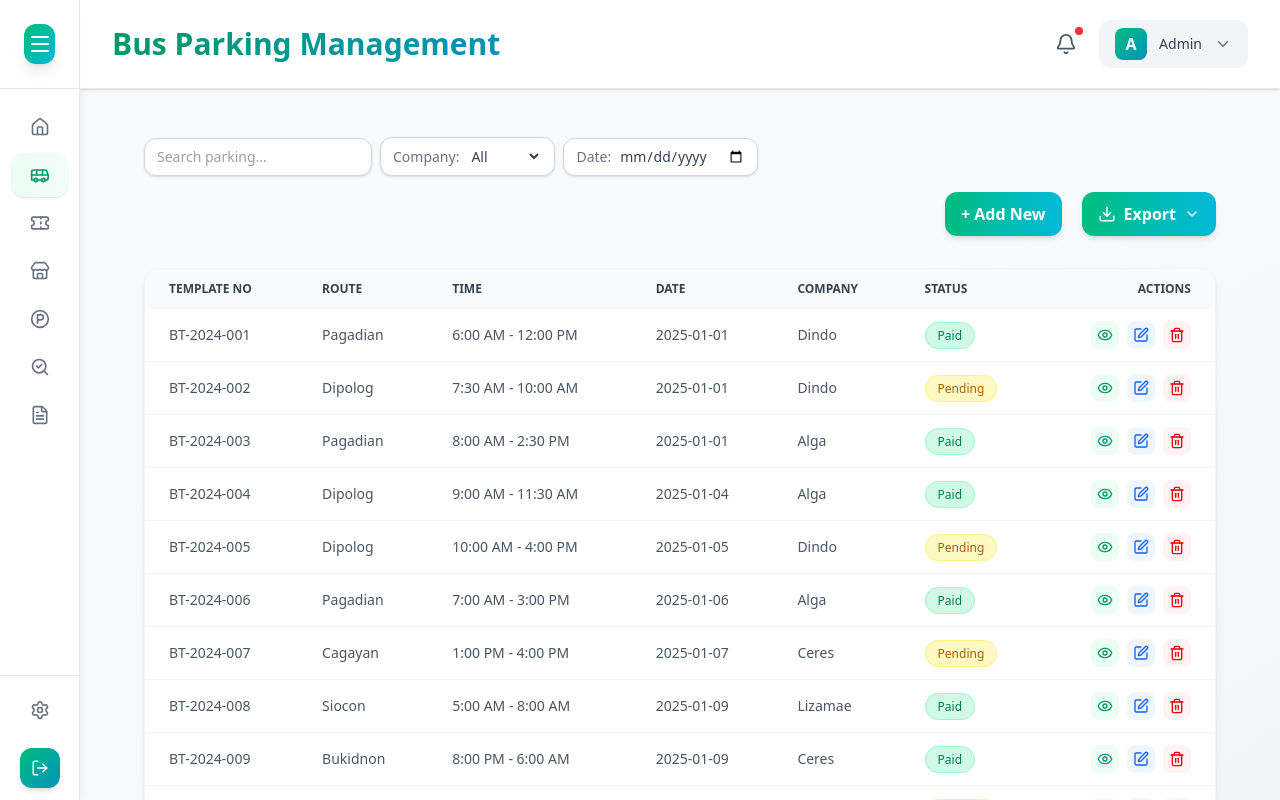
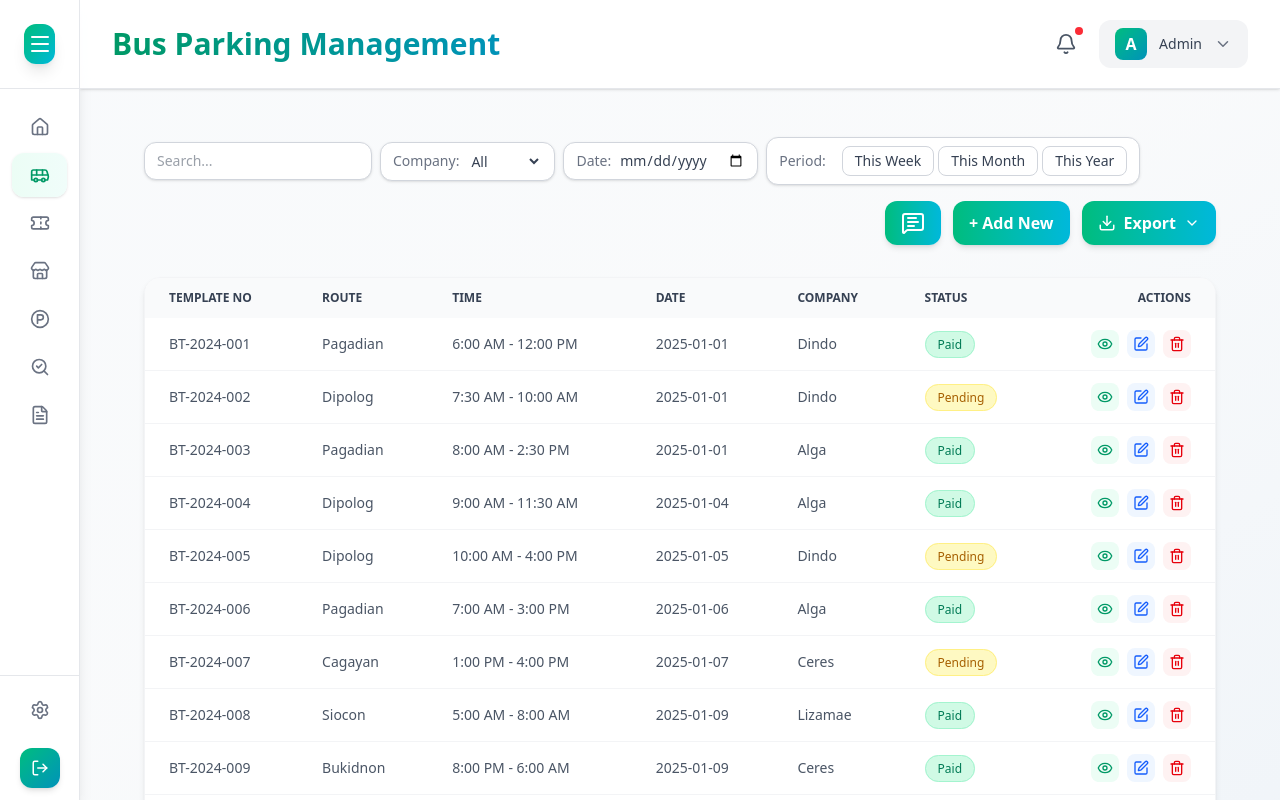
Before and after one commit to Tantalost/Software-Engineering, a React (Vite) app in the folder IBT/: page /buses-parking in a window 1280 px wide. Built offline with nearby package versions, Linux system fonts and the light colour scheme; sample sign-in values are in the browser's storage.

Commit message:
major changes

```diff
--- a/IBT/src/components/common/BusParkingFilters.jsx
+++ b/IBT/src/components/common/BusParkingFilters.jsx
@@ -4,35 +4,41 @@ const BusParkingFilters = ({
   searchQuery,
   setSearchQuery,
   selectedCompany,
+  setSelectedCompany,
+  uniqueCompanies = [],
   selectedDate,
   setSelectedDate,
-  setSelectedCompany,
-  uniqueCompanies,
+  selectedPeriod,
+  setSelectedPeriod,
+  showCompany = true,
+  showDate = true,
+  showPeriod = true,
 }) => {
+  const periods = ["This Week", "This Month", "This Year"];
+
   return (
     <div className="flex flex-wrap sm:flex-nowrap items-center gap-2 w-full">
+      {/* 🔍 Search */}
       <div className="flex items-center bg-white border border-gray-300 rounded-xl px-3 py-2 shadow-sm flex-grow sm:flex-none w-full sm:w-auto">
         <input
           type="text"
-          placeholder="Search parking..."
+          placeholder="Search..."
           value={searchQuery}
           onChange={(e) => setSearchQuery(e.target.value)}
           className="outline-none text-gray-700 text-sm w-full"
         />
       </div>
 
+      {/* 🏢 Company Filter */}
+      {showCompany && (
         <div className="flex items-center bg-white border border-gray-300 rounded-xl px-3 py-2 shadow-sm flex-grow sm:flex-none w-full sm:w-auto">
-        <label
-          htmlFor="company"
-          className="text-gray-500 text-sm mr-2 whitespace-nowrap"
-        >
+          <label className="text-gray-500 text-sm mr-2 whitespace-nowrap">
             Company:
           </label>
           <select
-          id="company"
             value={selectedCompany}
             onChange={(e) => setSelectedCompany(e.target.value)}
-          className="text-gray-700 text-sm outline-none bg-transparent w-full sm:w-auto"
+            className="text-gray-700 text-sm outline-none bg-transparent w-full"
           >
             <option value="">All</option>
             {uniqueCompanies.map((company, idx) => (
@@ -42,19 +48,46 @@ const BusParkingFilters = ({
             ))}
           </select>
         </div>
+      )}
 
+      {/* 📅 Date Picker */}
+      {showDate && (
         <div className="flex items-center bg-white border border-gray-300 rounded-xl px-3 py-2 shadow-sm flex-grow sm:flex-none w-full sm:w-auto">
-        <label htmlFor="date" className="text-gray-500 text-sm mr-2">
-          Date:
-        </label>
+          <label className="text-gray-500 text-sm mr-2">Date:</label>
           <input
             type="date"
-          id="date"
             value={selectedDate}
             onChange={(e) => setSelectedDate(e.target.value)}
-          className="outline-none text-gray-700 text-sm w-full sm:w-auto"
+            className="outline-none text-gray-700 text-sm w-full"
           />
         </div>
+      )}
+
+      {/* 🕒 Period Buttons */}
+      {showPeriod && (
+        <div className="flex items-center bg-white border border-gray-300 rounded-xl px-3 py-2 shadow-sm gap-2 flex-grow sm:flex-none w-full sm:w-auto">
+          <label className="text-gray-500 text-sm mr-2 whitespace-nowrap">
+            Period:
+          </label>
+          <div className="flex gap-1">
+            {periods.map((p) => (
+              <button
+                key={p}
+                onClick={() =>
+                  setSelectedPeriod(selectedPeriod === p ? "" : p)
+                }
+                className={`px-3 py-1 text-sm rounded-lg border transition-all ${
+                  selectedPeriod === p
+                    ? "bg-emerald-500 text-white border-emerald-500"
+                    : "bg-white text-gray-700 border-gray-300 hover:bg-gray-100"
+                }`}
+              >
+                {p}
+              </button>
+            ))}
+          </div>
+        </div>
+      )}
     </div>
   );
 };
--- a/IBT/src/pages/BusesParking.jsx
+++ b/IBT/src/pages/BusesParking.jsx
@@ -4,6 +4,7 @@ import Table from "../components/common/Table";
 import ExportMenu from "../components/common/exportMenu";
 import BusParkingFilters from "../components/common/BusParkingFilters";
 import { busSchedules } from "../data/assets";
+import {MessageSquareText} from "lucide-react";
 import Form from "../components/common/Form";
 import TableActions from "../components/common/TableActions";
 
@@ -68,7 +69,12 @@ const BusesParking = () => {
             uniqueCompanies={uniqueCompanies}
           />
 
-          <div className="flex justify-end sm:justify-end w-full sm:w-auto gap-5">
+          <div className="flex justify-end sm:justify-end w-full sm:w-auto gap-3">
+            <button
+              onClick={() => setShowPreview(true)}
+              className="flex items-center justify-center space-x-2 bg-gradient-to-r from-emerald-500 to-cyan-500 text-white font-semibold px-4 py-2.5 rounded-xl shadow-md hover:shadow-lg transition-all w-full sm:w-auto">
+              <MessageSquareText></MessageSquareText>
+            </button>
             <button
               onClick={() => setShowPreview(true)}
               className="flex items-center justify-center space-x-2 bg-gradient-to-r from-emerald-500 to-cyan-500 text-white font-semibold px-4 py-2.5 rounded-xl shadow-md hover:shadow-lg transition-all w-full sm:w-auto"
--- a/IBT/src/pages/LostFound.jsx
+++ b/IBT/src/pages/LostFound.jsx
@@ -3,6 +3,7 @@ import Layout from "../components/layout/Layout";
 import FilterBar from "../components/common/Filterbar";
 import ExportMenu from "../components/common/exportMenu";
 import Table from "../components/common/Table";
+import {MessageSquareText} from "lucide-react";
 import { lostFoundItems } from "../data/assets";
 import Form from "../components/common/Form";
 import TableActions from "../components/common/TableActions";
@@ -53,6 +54,9 @@ const LostFound = () => {
         />
 
         <div className="flex items-center justify-end gap-3">
+          <button onClick={() => setShowPreview(true)} className="bg-gradient-to-r from-emerald-500 to-cyan-500 text-white font-semibold px-5 py-2.5 h-[44px] rounded-xl shadow-md hover:shadow-lg transition-all flex items-center justify-center">
+            <MessageSquareText></MessageSquareText>
+          </button>
           <button onClick={() => setShowPreview(true)} className="bg-gradient-to-r from-emerald-500 to-cyan-500 text-white font-semibold px-5 py-2.5 h-[44px] rounded-xl shadow-md hover:shadow-lg transition-all flex items-center justify-center">
             + Add New
           </button>
--- a/IBT/src/pages/Parking.jsx
+++ b/IBT/src/pages/Parking.jsx
@@ -3,6 +3,7 @@ import Layout from "../components/layout/Layout";
 import FilterBar from "../components/common/Filterbar";
 import ExportMenu from "../components/common/exportMenu";
 import Table from "../components/common/Table";
+import {MessageSquareText} from "lucide-react";
 import { parkingTickets } from "../data/assets";
 import Form from "../components/common/Form";
 import TableActions from "../components/common/TableActions";
@@ -55,6 +56,9 @@ const Parking = () => {
         />
 
         <div className="flex items-center justify-end gap-3">
+          <button onClick={() => setShowPreview(true)} className="bg-gradient-to-r from-emerald-500 to-cyan-500 text-white font-semibold px-5 py-2.5 h-[44px] rounded-xl shadow-md hover:shadow-lg transition-all flex items-center justify-center">
+           <MessageSquareText></MessageSquareText>
+          </button>
           <button onClick={() => setShowPreview(true)} className="bg-gradient-to-r from-emerald-500 to-cyan-500 text-white font-semibold px-5 py-2.5 h-[44px] rounded-xl shadow-md hover:shadow-lg transition-all flex items-center justify-center">
             + Add New
           </button>
--- a/IBT/src/pages/Reports.jsx
+++ b/IBT/src/pages/Reports.jsx
@@ -6,6 +6,7 @@ import Table from "../components/common/Table";
 import { reports } from "../data/assets";
 import Form from "../components/common/Form";
 import TableActions from "../components/common/TableActions";
+import { MessageSquareText } from "lucide-react";
 
 const Reports = () => {
   const [searchQuery, setSearchQuery] = useState("");
@@ -56,6 +57,9 @@ const Reports = () => {
         />
 
         <div className="flex items-center justify-end gap-3">
+          < button onClick={() => setShowPreview(true)} className="bg-gradient-to-r from-emerald-500 to-cyan-500 text-white font-semibold px-5 py-2.5 h-[44px] rounded-xl shadow-md hover:shadow-lg transition-all flex items-center justify-center">
+            <MessageSquareText></MessageSquareText>
+          </button>
           <button onClick={() => setShowPreview(true)} className="bg-gradient-to-r from-emerald-500 to-cyan-500 text-white font-semibold px-5 py-2.5 h-[44px] rounded-xl shadow-md hover:shadow-lg transition-all flex items-center justify-center">
             + Add New
           </button>
--- a/IBT/src/pages/TenantLease.jsx
+++ b/IBT/src/pages/TenantLease.jsx
@@ -7,6 +7,7 @@ import StatCardGroup from "../components/tenants/StatCardGroup";
 import TableActions from "../components/common/TableActions";
 import Form from "../components/common/Form";
 import { tenants } from "../data/assets";
+import {MessageSquareText} from "lucide-react";
 
 const TenantLease = () => {
   const [searchQuery, setSearchQuery] = useState("");
@@ -96,6 +97,9 @@ const TenantLease = () => {
             </button>
           </div>
 
+          <button onClick={() => setShowPreview(true)} className="bg-gradient-to-r from-emerald-500 to-cyan-500 text-white font-semibold px-5 py-2.5 h-[44px] rounded-xl shadow-md hover:shadow-lg transition-all flex items-center justify-center">
+           <MessageSquareText></MessageSquareText>
+          </button>
           <button
             onClick={() => setShowPreview(true)}
             className="bg-gradient-to-r from-emerald-500 to-cyan-500 text-white font-semibold px-5 py-3 sm:py-2.5 rounded-xl shadow-md hover:shadow-lg transition-all transform active:scale-95 hover:scale-105 flex items-center justify-center w-full sm:w-auto"
@@ -126,7 +130,7 @@ const TenantLease = () => {
         data={filtered.map((t) => ({
           id: t.id,
           slotno: t.slotNo,
-          referenceNo: t.referenceNo,
+          referenceno: t.referenceNo,
           name: t.name,
           email: t.email,
           contact: t.contact,
```
Also changed, not shown: IBT/src/components/dashboard/OperationsAnalytics.jsx (+5 -5 lines), IBT/src/components/dashboard/RecentActivity.jsx (+13 -6 lines), IBT/src/pages/TerminalFees.jsx (+7 -1 lines), IBT/src/components/common/NotifyButton.jsx (added), IBT/src/pages/Dashboard.jsx (line endings or trailing spaces). Lines whose indentation alone changed are shown as unchanged.
